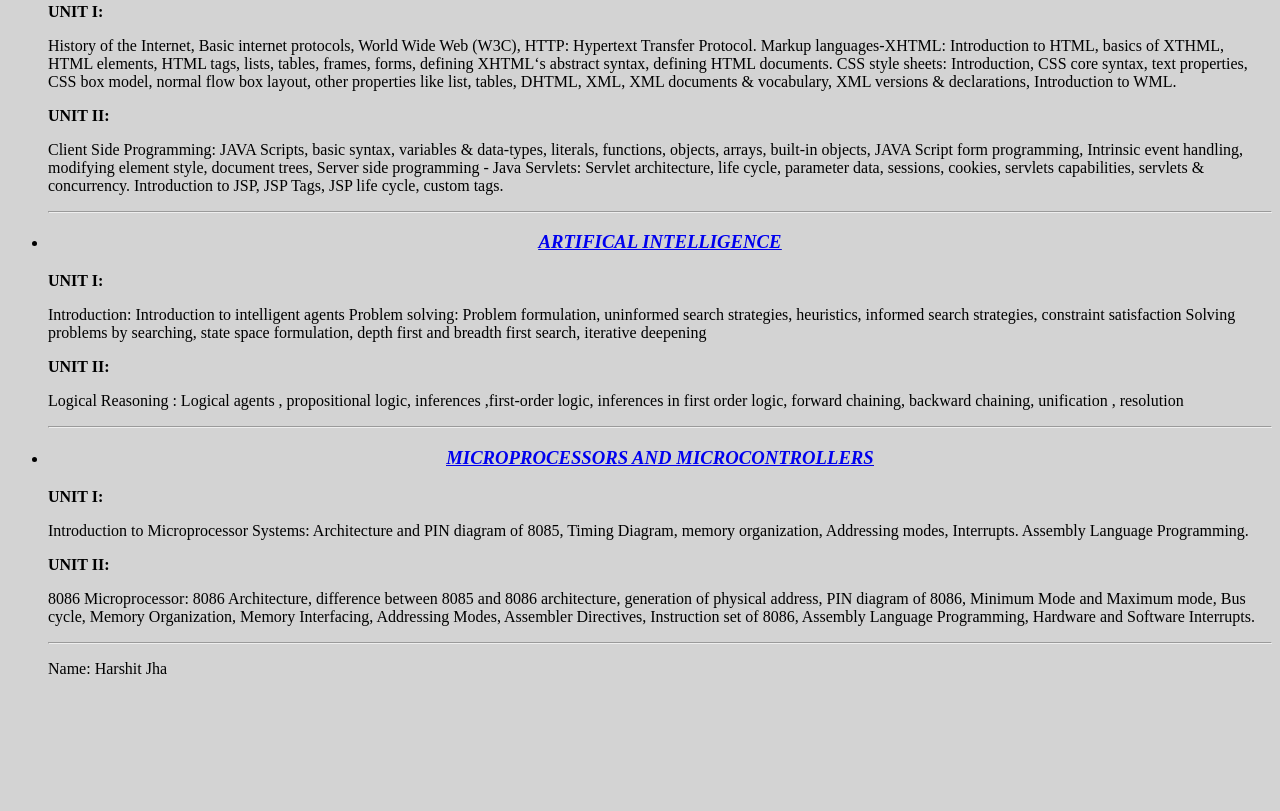
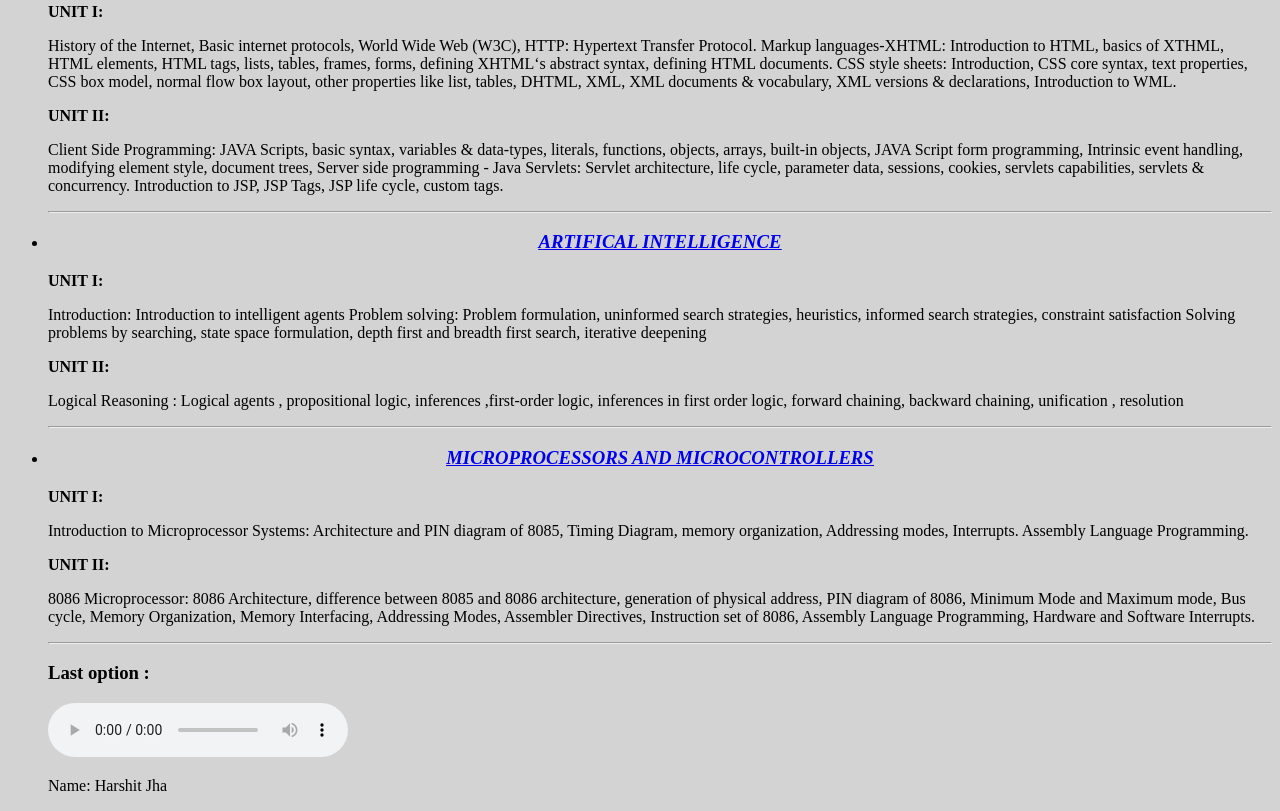
Before and after one commit to harshitjha2001/Syllabus, a plain HTML site: page index.html in a window 1280 px wide. Shown: the part 1434-2245 px from the top of the page. Before the commit the page ends 2128 px from the top, so only its background shows below. Drawn offline with Linux system fonts and the light colour scheme.

Commit message:
Update index.html

```diff
--- a/index.html
+++ b/index.html
@@ -239,6 +239,11 @@ tutorial" target="blank">COMPUTER NETWORKS</a>
 
 
             <hr>
+	<h3> Last option :</h3>
+	<audio controls>
+
+		<source src="hanumanchalisa.mp3" type="audio/mp3">
+	</audio>
 
 
 </body>
```
